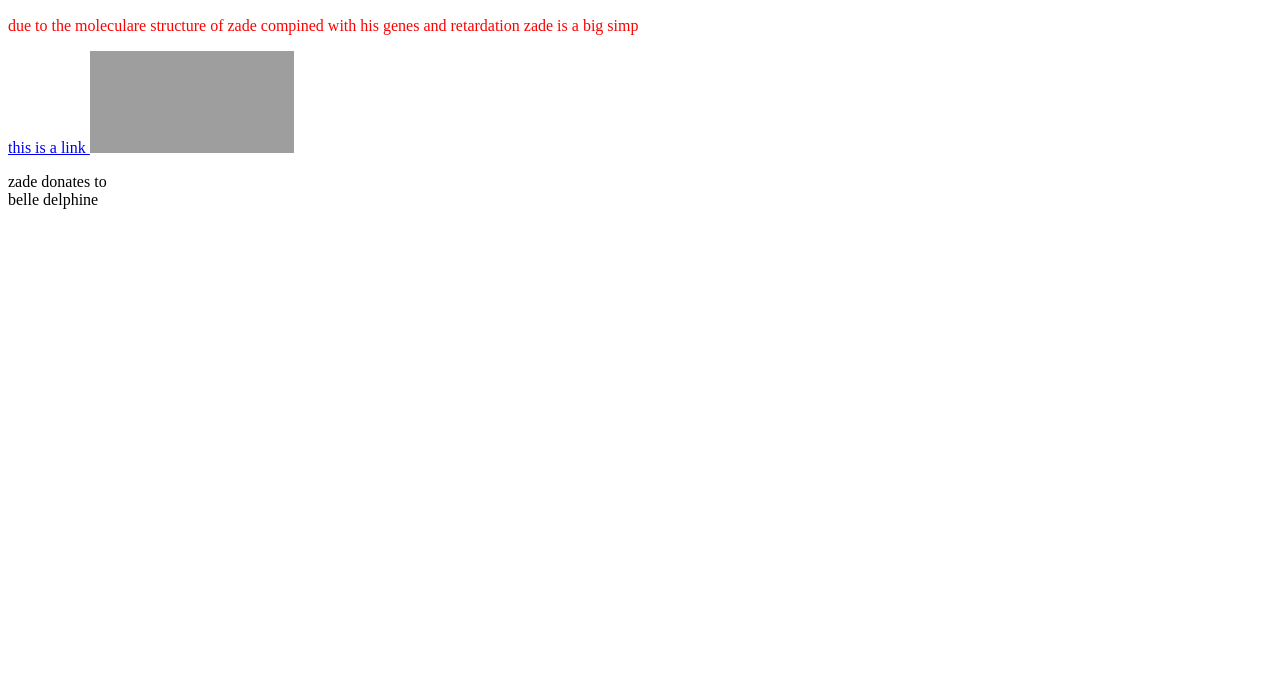
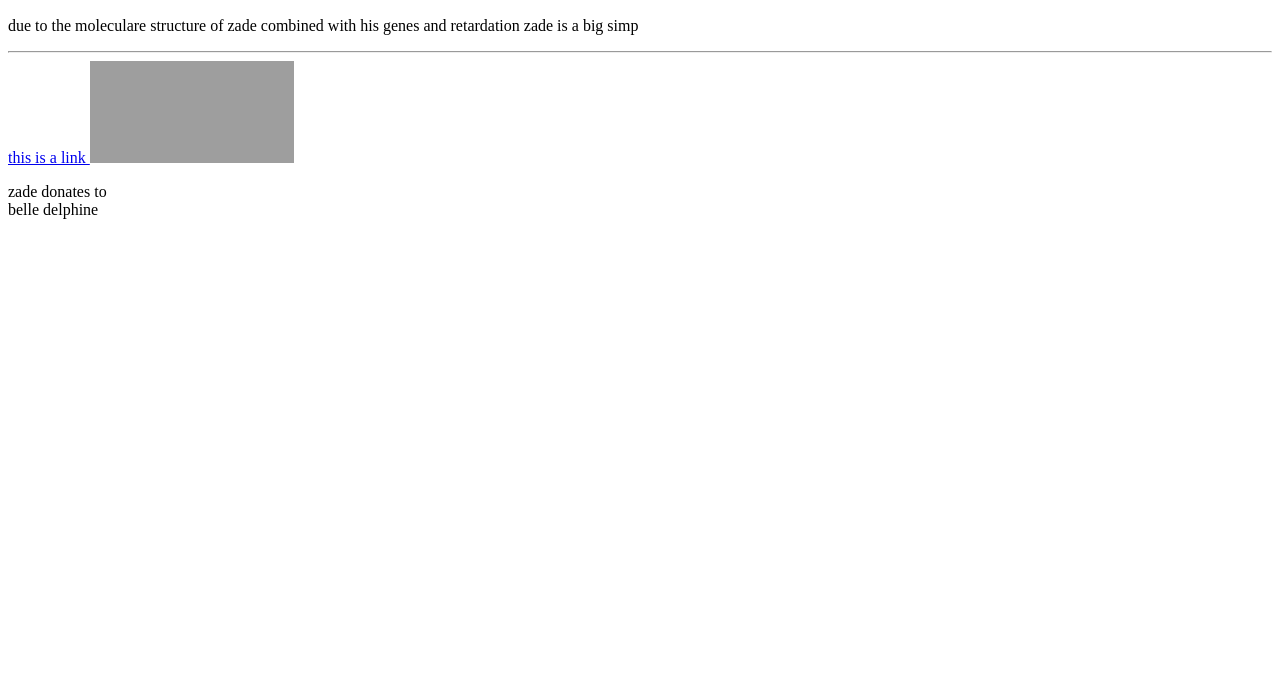
Before and after one commit to ugly-apple/ugly-apple.github.io, a plain HTML site: page b.html in a window 1280 px wide. Shown: the part 125-800 px from the top of the page. Drawn offline with Linux system fonts and the light colour scheme; grey boxes are pictures that could not be loaded.

Commit message:
Update b.html

```diff
--- a/b.html
+++ b/b.html
@@ -8,7 +8,8 @@ font-family:impact;
   style=color:red;
 }
     </style>
-<p style="color:red;">              due to the moleculare structure of zade compined with his genes and retardation zade is a big simp </p>
+<p>              due to the moleculare structure of zade combined with his genes and retardation zade is a big simp </p>
+  <hr>
 <a href="https://youtu.be/dQw4w9WgXcQ"> this is a link </a>
 
 <img src="https://vignette.wikia.nocookie.net/turtledove/images/e/ec/Communist_Flag.jpg" alt="https://vignette.wikia.nocookie.net/turtledove/images/e/ec/Communist_Flag.jpg" width="204" height="102" >
```
